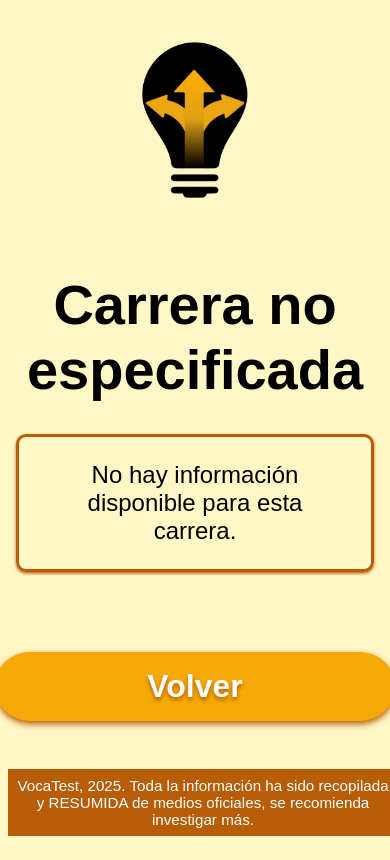
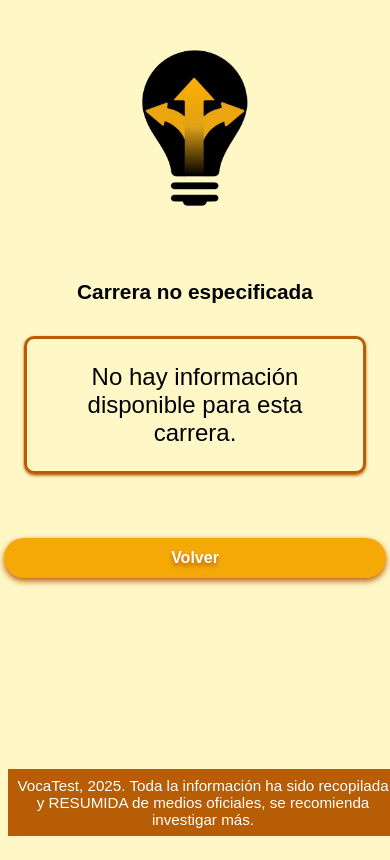
Before and after one commit to Jerssy123/vo, a plain HTML site: page detalle-carrera.html in a window 390 px wide. Drawn offline with Linux system fonts and the light colour scheme.

Commit message:
Add files via upload

```diff
--- a/style.css
+++ b/style.css
@@ -569,3 +569,41 @@ margin-bottom: 20px;
 .subtitulo + .universidades {
     margin-top: 2.5rem;
 }
+
+/* ...existing code... */
+
+/* --- Agrega esto al final de style.css --- */
+@media (max-width: 600px) {
+  body {
+    font-size: 1rem;
+    padding: 0.5rem;
+  }
+  .cuadro-becas,
+  .cuadro-detalle,
+  .cuadro-registro {
+    padding: 1rem;
+    max-width: 98vw;
+    margin: 1rem auto;
+  }
+  .boton-fijo button,
+  button {
+    width: 98vw;
+    font-size: 1rem;
+    padding: 0.7rem;
+  }
+  .lom-inic, .vt-inic, .vt-nived, .vt-test {
+    max-width: 95vw;
+    height: auto;
+  }
+  .carrera-box {
+    max-width: 98vw;
+    font-size: 1rem;
+    padding: 0.7rem;
+  }
+  .titulo-becas,
+  .titulo-registro,
+  .especialidad,
+  #titulo-carrera {
+    font-size: 1.3rem;
+  }
+}
```
Also changed, not shown: becas.html (+1 -0 lines), resultado.html (+0 -1 lines).
